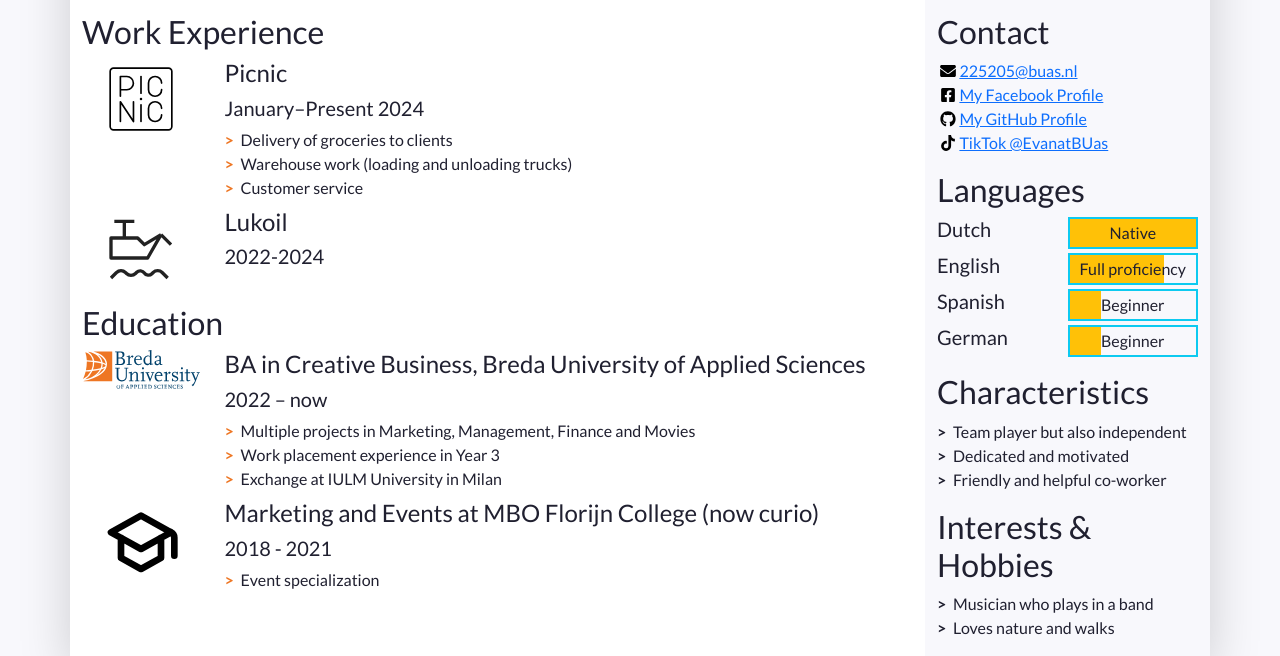
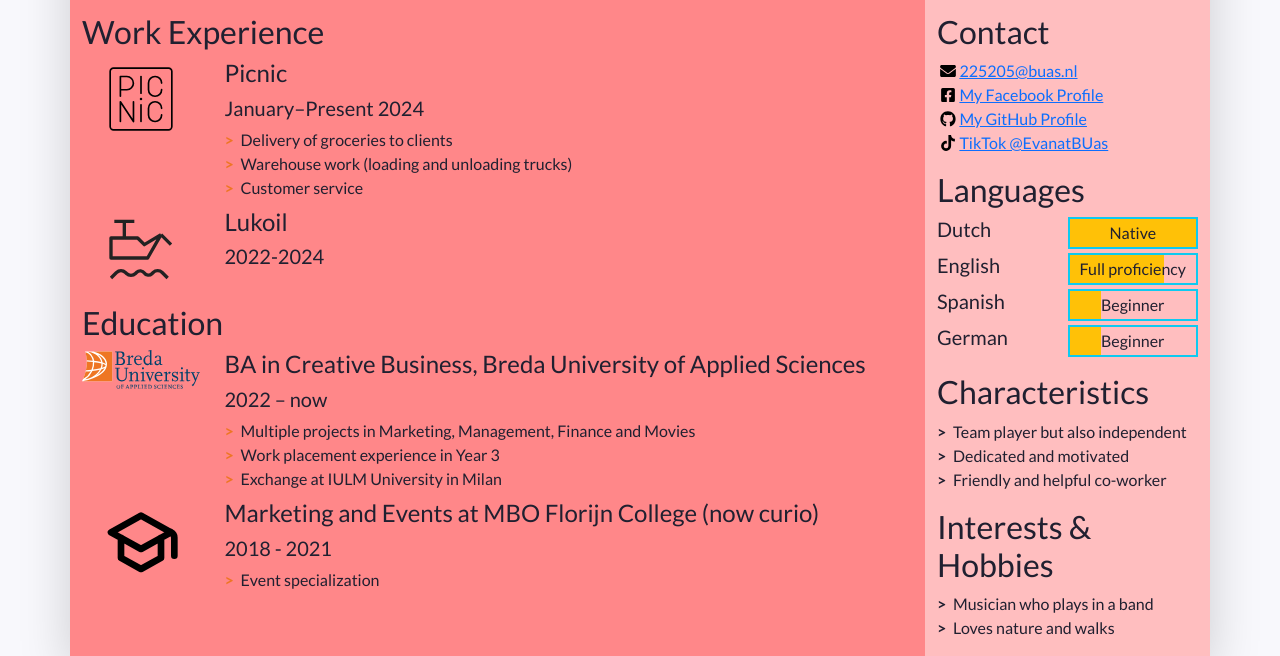
Before and after one commit to 225205/resume, a plain HTML site: page index.html in a window 1280 px wide. Shown: the part 184-840 px from the top of the page. Drawn offline with nearby package versions, Linux system fonts and the light colour scheme.

Commit message:
Fourth Edit 7-3
The fourth edit on 7-3, background colors

```diff
--- a/css/styles.css
+++ b/css/styles.css
@@ -18,11 +18,11 @@
 }
 
 .resume-main {
-	background-color: #FFFFFF;
+	background-color: #FF8789;
 }
 
 .resume-aside {
-	background-color: #;
+	background-color: #FFBEBF;
 }
 
 /* Styles for lists in the document */
```
